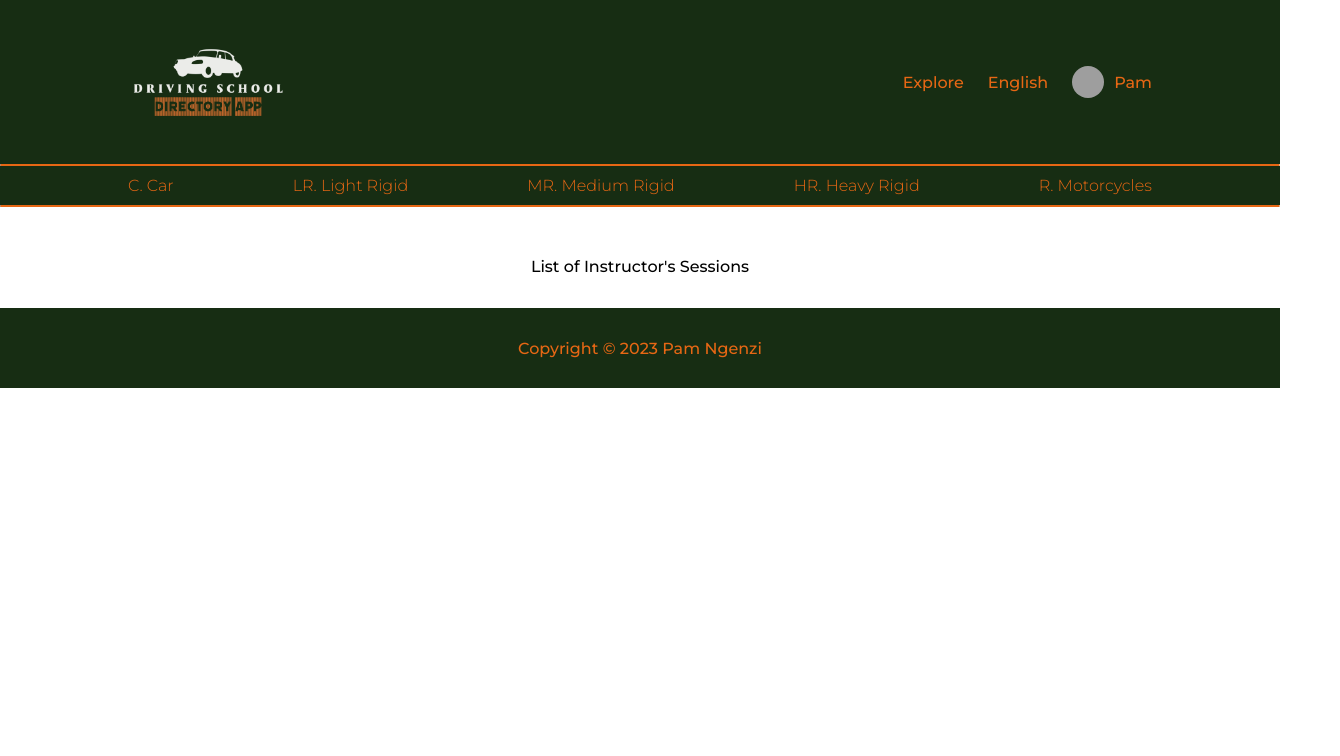
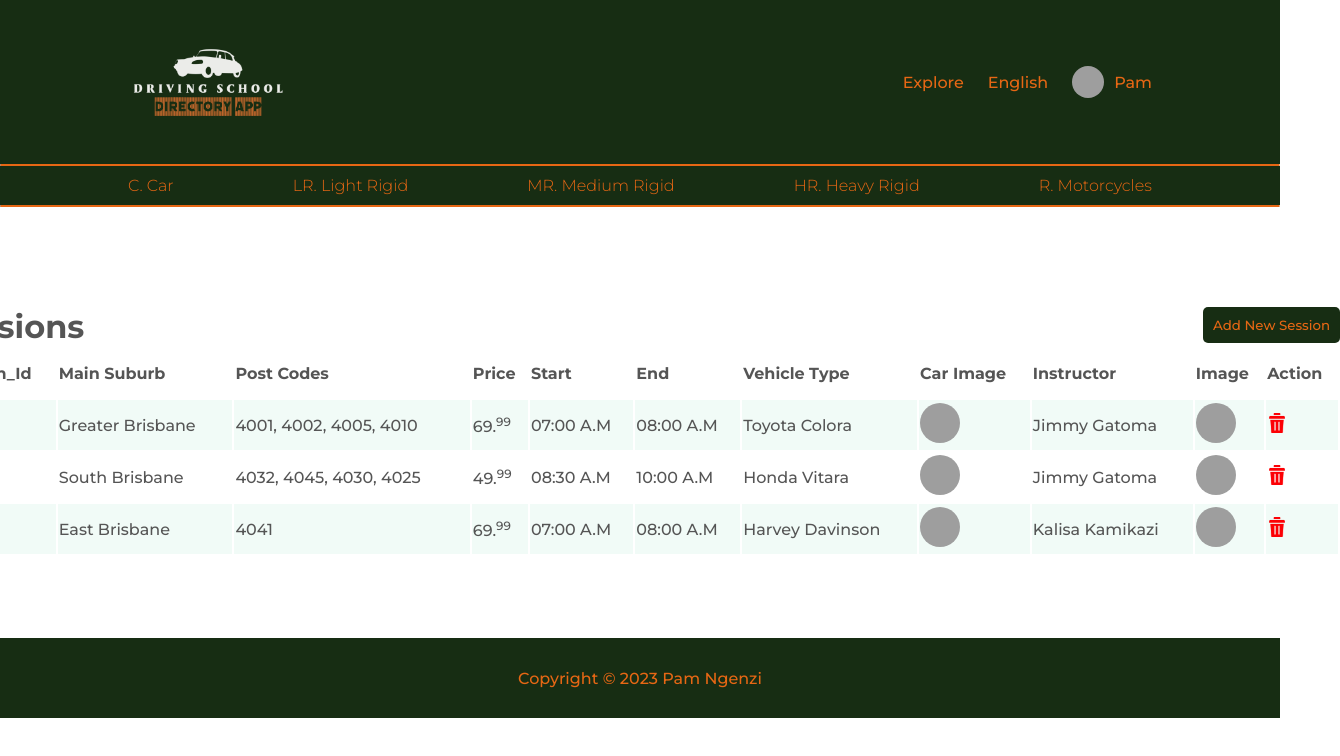
Before and after one commit to ngupange/Driving_School_App_UI, a React (Vite) app: page /insessions in a window 1280 px wide. Shown: the top 756 px of the page, 1340 px wide, since content can reach past the window. Built offline with nearby package versions, Linux system fonts and the light colour scheme; grey boxes are pictures that could not be loaded.

Commit message:
Sessions list

```diff
--- a/src/pages/addSchool/AddSchool.jsx
+++ /dev/null
@@ -1,9 +0,0 @@
-import React from 'react'
-
-function AddSchool() {
-    return (
-        <div>AddSchool</div>
-    )
-}
-
-export default AddSchool
--- /dev/null
+++ b/src/pages/addSession/AddSession.jsx
@@ -0,0 +1,9 @@
+import React from 'react'
+import './AddSession.scss'
+function AddSession() {
+    return (
+        <div>Add a Session</div>
+    )
+}
+
+export default AddSession
--- a/src/pages/bookings/Bookings.scss
+++ b/src/pages/bookings/Bookings.scss
@@ -1,4 +1,4 @@
-.orders {
+.bookings {
   display: flex;
   justify-content: center;
   color: #555;
@@ -30,8 +30,7 @@
           text-align: left;
         }
         td {
-
-          sup{
+          sup {
             font-size: 12px;
           }
 
--- a/src/pages/instructorSessions/InstructorSessions.jsx
+++ b/src/pages/instructorSessions/InstructorSessions.jsx
@@ -1,10 +1,128 @@
 import React from 'react'
+import { Link } from "react-router-dom";
 import './InstructorSessions.scss'
 
 function InstructorSessions() {
+
+    // Hard coded data
+    const currentUser = {
+        id: 1,
+        username: "Pam",
+        isInstructor: true,
+    };
+
     return (
-        <div>List of Instructor&#39;s Sessions</div>
-    )
+        <div className="insessions">
+            <div className="container">
+                <div className="title">
+                    <h1>{currentUser.isInstructor ? "Sessions" : "Received Bookings"}</h1>
+                    {currentUser.isInstructor && (
+                        <Link to="/add">
+                            <button>Add New Session</button>
+                        </Link>
+                    )}
+                </div>
+                <table>
+                    <tr>
+                        <th>Session_Id</th>
+                        <th>Main Suburb</th>
+                        <th>Post Codes</th>
+                        <th>Price</th>
+                        <th>Start</th>
+                        <th>End</th>
+                        <th>Vehicle Type</th>
+                        <th>Car Image</th>
+                        <th>Instructor</th>
+                        <th>Image</th>
+                        <th>Action</th>
+                    </tr>
+                    <tr>
+                        <td>01</td>
+                        <td>Greater Brisbane</td>
+                        <td>4001, 4002, 4005, 4010</td>
+                        <td>69.<sup>99</sup></td>
+                        <td>07:00 A.M</td>
+                        <td>08:00 A.M</td>
+                        <td>Toyota Colora</td>
+                        <td>
+                            <img
+                                className="image"
+                                src="https://images.unsplash.com/photo-1610768207795-72169abdf0d4?ixlib=rb-4.0.3&ixid=MnwxMjA3fDB8MHxwaG90by1wYWdlfHx8fGVufDB8fHx8&auto=format&fit=crop&w=1169&q=80"
+                                alt=""
+                            />
+                        </td>
+                        <td>Jimmy Gatoma</td>
+                        <td>
+                            <img
+                                className="image"
+                                src="https://images.unsplash.com/photo-1539571696357-5a69c17a67c6?ixlib=rb-4.0.3&ixid=MnwxMjA3fDB8MHxwaG90by1wYWdlfHx8fGVufDB8fHx8&auto=format&fit=crop&w=687&q=80"
+                                alt=""
+                            />
+                        </td>
+                        <td>
+                            <img className="delete" src="./images/delete.png" alt="" />
+                        </td>
+                    </tr>
+
+                    <tr>
+                        <td>02</td>
+                        <td>South Brisbane</td>
+                        <td>4032, 4045, 4030, 4025</td>
+                        <td>49.<sup>99</sup></td>
+                        <td>08:30 A.M</td>
+                        <td>10:00 A.M</td>
+                        <td>Honda Vitara</td>
+                        <td>
+                            <img
+                                className="image"
+                                src="https://images.unsplash.com/photo-1550355291-bbee04a92027?ixlib=rb-4.0.3&ixid=MnwxMjA3fDB8MHxwaG90by1wYWdlfHx8fGVufDB8fHx8&auto=format&fit=crop&w=736&q=80"
+                                alt=""
+                            />
+                        </td>
+                        <td>Jimmy Gatoma</td>
+                        <td>
+                            <img
+                                className="image"
+                                src="https://images.unsplash.com/photo-1539571696357-5a69c17a67c6?ixlib=rb-4.0.3&ixid=MnwxMjA3fDB8MHxwaG90by1wYWdlfHx8fGVufDB8fHx8&auto=format&fit=crop&w=687&q=80"
+                                alt=""
+                            />
+                        </td>
+                        <td>
+                            <img className="delete" src="./images/delete.png" alt="" />
+                        </td>
+                    </tr>
+
+                    <tr>
+                        <td>03</td>
+                        <td>East Brisbane</td>
+                        <td>4041</td>
+                        <td>69.<sup>99</sup></td>
+                        <td>07:00 A.M</td>
+                        <td>08:00 A.M</td>
+                        <td>Harvey Davinson</td>
+                        <td>
+                            <img
+                                className="image"
+                                src="https://images.unsplash.com/photo-1515777315835-281b94c9589f?ixlib=rb-4.0.3&ixid=MnwxMjA3fDB8MHxwaG90by1wYWdlfHx8fGVufDB8fHx8&auto=format&fit=crop&w=1212&q=80"
+                                alt=""
+                            />
+                        </td>
+                        <td>Kalisa Kamikazi</td>
+                        <td>
+                            <img
+                                className="image"
+                                src="https://images.unsplash.com/photo-1677509537840-20ea56137081?ixlib=rb-4.0.3&ixid=MnwxMjA3fDB8MHxwaG90by1wYWdlfHx8fGVufDB8fHx8&auto=format&fit=crop&w=735&q=80"
+                                alt=""
+                            />
+                        </td>
+                        <td>
+                            <img className="delete" src="./images/delete.png" alt="" />
+                        </td>
+                    </tr>
+                </table>
+            </div>
+        </div>
+    );
 }
 
 export default InstructorSessions
--- a/src/pages/instructorSessions/InstructorSessions.scss
+++ b/src/pages/instructorSessions/InstructorSessions.scss
@@ -0,0 +1,56 @@
+.insessions {
+  display: flex;
+  justify-content: center;
+  color: #555;
+
+  .container {
+    width: 1400px;
+    padding: 50px 0px;
+
+    .title {
+      display: flex;
+      justify-content: space-between;
+
+      button {
+        background-color: #172d13;
+        color: #e66714;
+        border-radius: 5px;
+        font-weight: 500;
+        border: none;
+        padding: 10px;
+        cursor: pointer;
+      }
+    }
+
+    table {
+      width: 100%;
+
+      tr {
+        height: 50px;
+        th {
+          text-align: left;
+        }
+        td {
+          sup {
+            font-size: 12px;
+          }
+
+          .image {
+            width: 40px;
+            height: 40px;
+            object-fit: cover;
+            border-radius: 50%;
+          }
+
+          .delete {
+            width: 20px;
+            cursor: pointer;
+          }
+        }
+        &:nth-child(even) {
+          background-color: #1dbf730f;
+        }
+      }
+    }
+  }
+}
```
Also changed, not shown: src/App.jsx (+8 -1 lines), src/pages/addSession/AddSession.scss (added).
